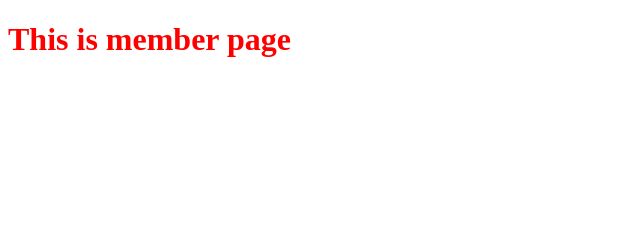
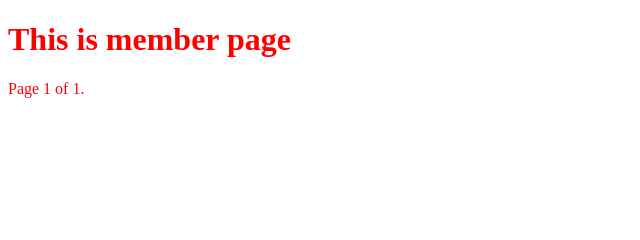
Before and after one commit to truongbo17/django, a Django app: page /member/ in a window 1280 px wide. Shown: the part 122-362 px from the top of the page, without its empty margins (0-640 px from the left). Run offline with Django 4.2, Linux system fonts and the light colour scheme.

Commit message:
paginate

```diff
--- a/members/templates/members/index.html
+++ b/members/templates/members/index.html
@@ -4,8 +4,25 @@
     {% for item in post_form %}
         <div class="list-post">
             <img src="{% if item.image %}{{ item.image.url }}{% else %}#{% endif %}" alt="">
-            <p><a href="{% url 'members:detail' item.id %}">{{ item.title }}</a></p>
+            <p><a href="{% url 'members:detail' item.id %}">{{ item.title|upper }}</a></p>
         </div>
     {% endfor %}
 
+    <div class="pagination">
+    <span class="step-links">
+        {% if post_form.has_previous %}
+            <a href="?page=1">&laquo; first</a>
+            <a href="?page={{ post_form.previous_page_number }}">previous</a>
+        {% endif %}
+
+        <span class="current">
+            Page {{ post_form.number }} of {{ post_form.paginator.num_pages }}.
+        </span>
+
+        {% if post_form.has_next %}
+            <a href="?page={{ post_form.next_page_number }}">next</a>
+            <a href="?page={{ post_form.paginator.num_pages }}">last &raquo;</a>
+        {% endif %}
+    </span>
+    </div>
 {% endblock %}
--- a/members/views.py
+++ b/members/views.py
@@ -1,12 +1,17 @@
 from django.http import HttpResponse
 from django.shortcuts import render
 from .models import PostForm
+from django.core.paginator import Paginator
 
 
 # Create your views here.
 def index(request):
     post_form = PostForm.objects.all()
-    return render(request, 'members/index.html', {'post_form': post_form})
+    paginator = Paginator(post_form, 5)
+    page_number = request.GET.get('page')
+    page_obj = paginator.get_page(page_number)
+
+    return render(request, 'members/index.html', {'post_form': page_obj})
 
 
 def detail(request, id):
```
